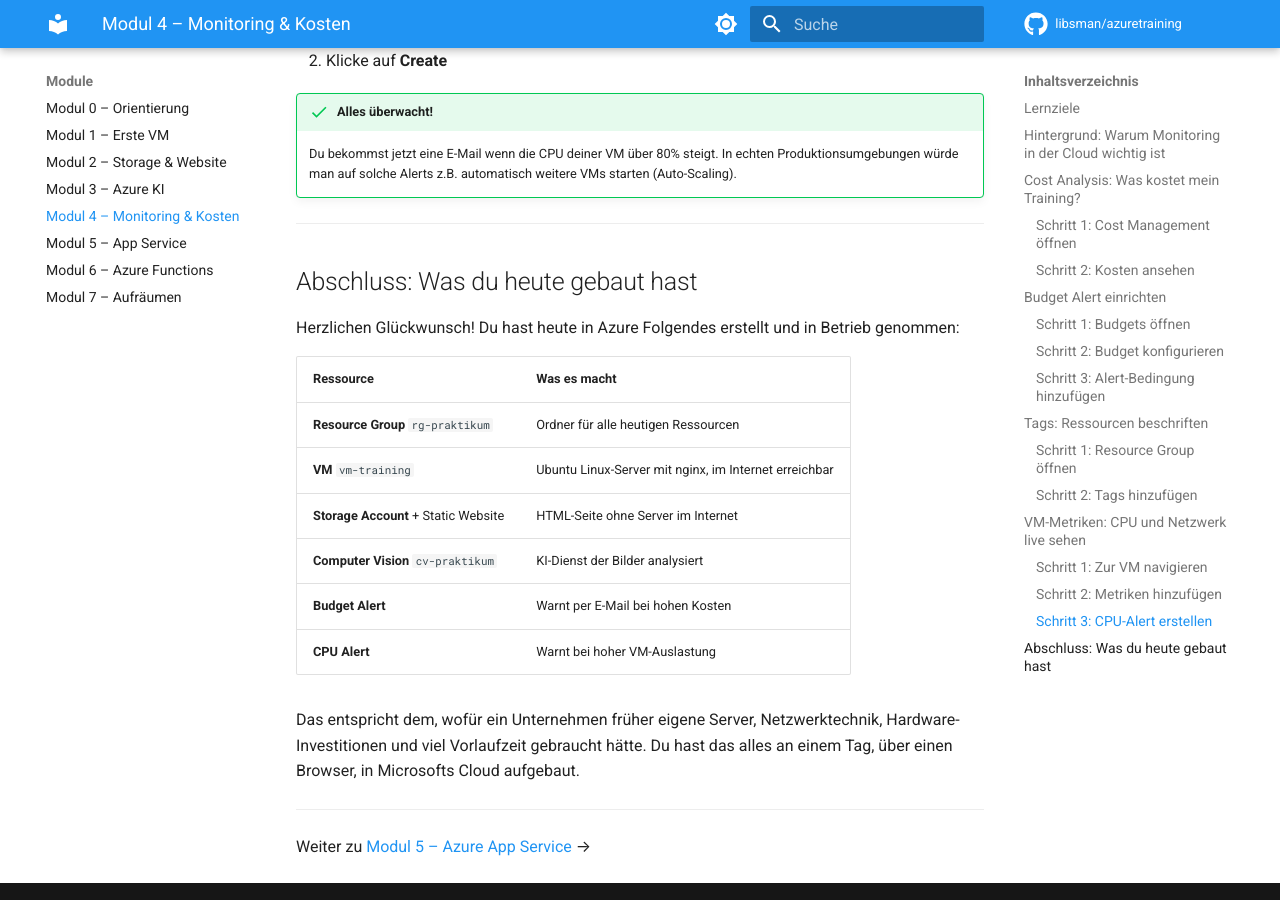
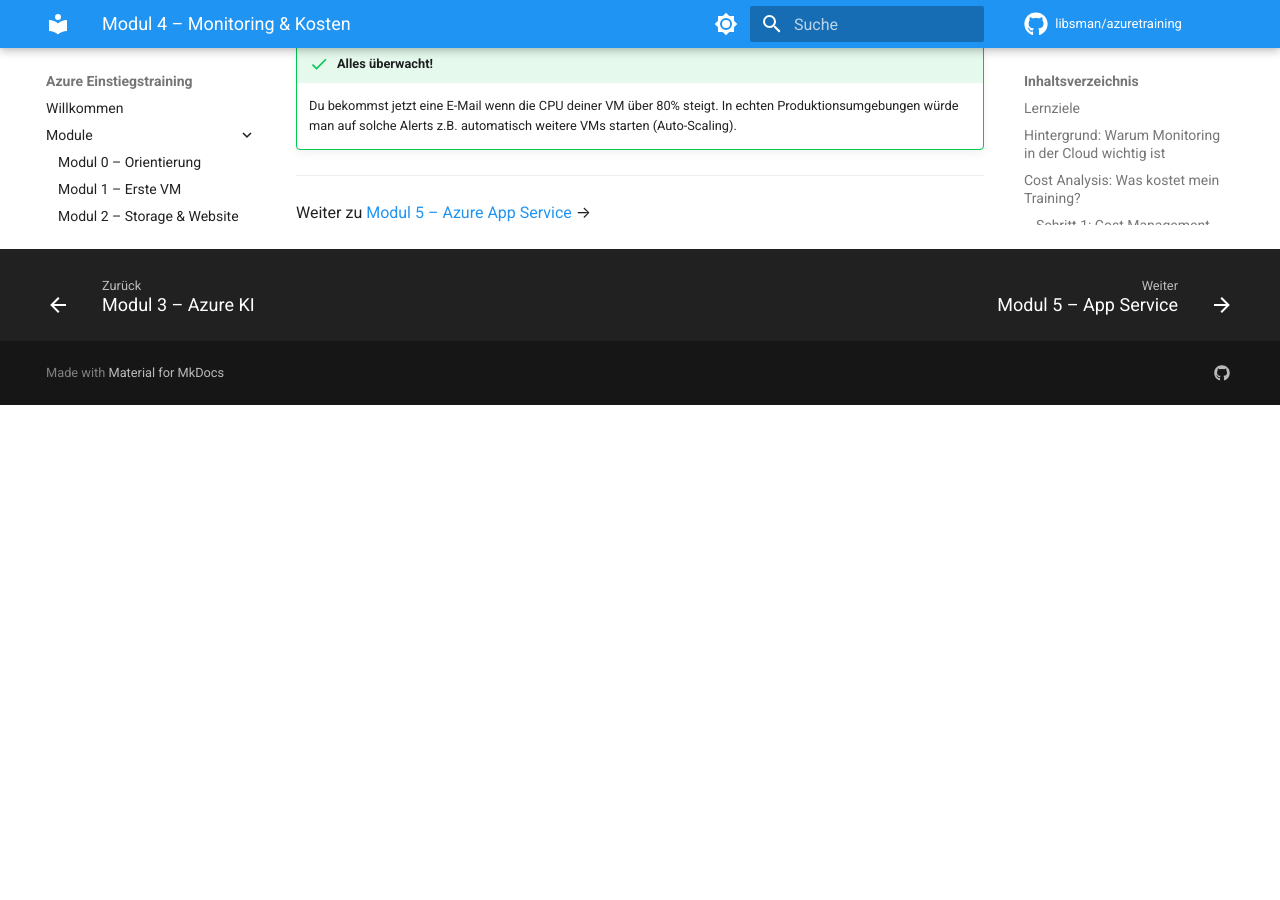
Before and after one commit to libsman/azuretraining, an MkDocs documentation site: the page built from docs/modul-4-monitoring.md, in a window 1280 px wide and 900 px high, scrolled down 5564 px. Built offline with MkDocs 1.6.1 and Material for MkDocs 9.7.7, drawn with Linux system fonts in a browser that asks for light colours; comment, search, counter and statistics services are not loaded; after the commit the page ends 5969 px from its top, so only the background shows below that.

Commit message:
navigation.tabs Anpassung

```diff
--- a/docs/modul-4-monitoring.md
+++ b/docs/modul-4-monitoring.md
@@ -191,21 +191,4 @@
 
 ---
 
-## Abschluss: Was du heute gebaut hast
-
-Herzlichen Glückwunsch! Du hast heute in Azure Folgendes erstellt und in Betrieb genommen:
-
-| Ressource | Was es macht |
-|-----------|-------------|
-| **Resource Group** `rg-praktikum` | Ordner für alle heutigen Ressourcen |
-| **VM** `vm-training` | Ubuntu Linux-Server mit nginx, im Internet erreichbar |
-| **Storage Account** + Static Website | HTML-Seite ohne Server im Internet |
-| **Computer Vision** `cv-praktikum` | KI-Dienst der Bilder analysiert |
-| **Budget Alert** | Warnt per E-Mail bei hohen Kosten |
-| **CPU Alert** | Warnt bei hoher VM-Auslastung |
-
-Das entspricht dem, wofür ein Unternehmen früher eigene Server, Netzwerktechnik, Hardware-Investitionen und viel Vorlaufzeit gebraucht hätte. Du hast das alles an einem Tag, über einen Browser, in Microsofts Cloud aufgebaut.
-
----
-
 Weiter zu [Modul 5 – Azure App Service](modul-5-appservice.md) →
--- a/mkdocs.yml
+++ b/mkdocs.yml
@@ -22,9 +22,9 @@
         icon: material/brightness-4
         name: Hellmodus aktivieren
   features:
-    - navigation.tabs
-    - navigation.sections
     - navigation.top
+    - navigation.footer
+    - toc.follow
     - search.suggest
     - search.highlight
     - content.code.copy
```
Also changed, not shown: .github/copilot-instructions.md.
